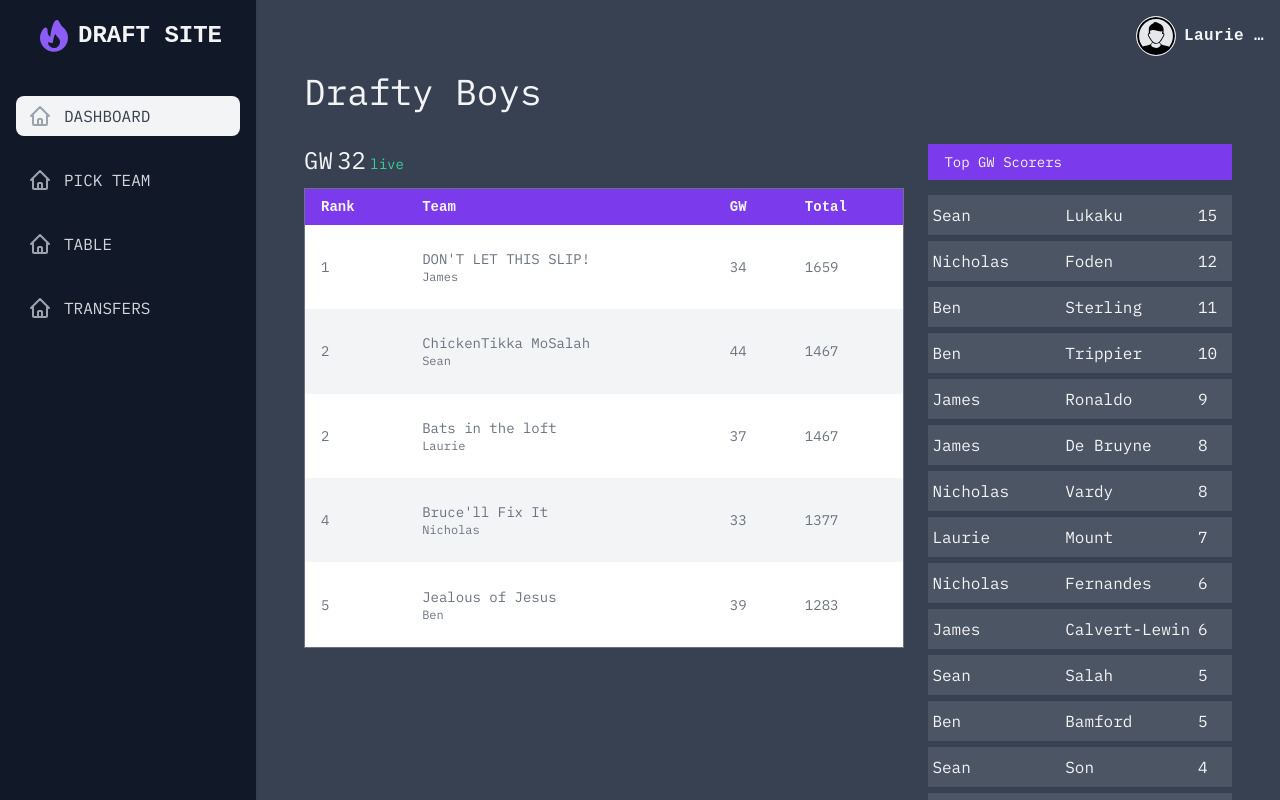
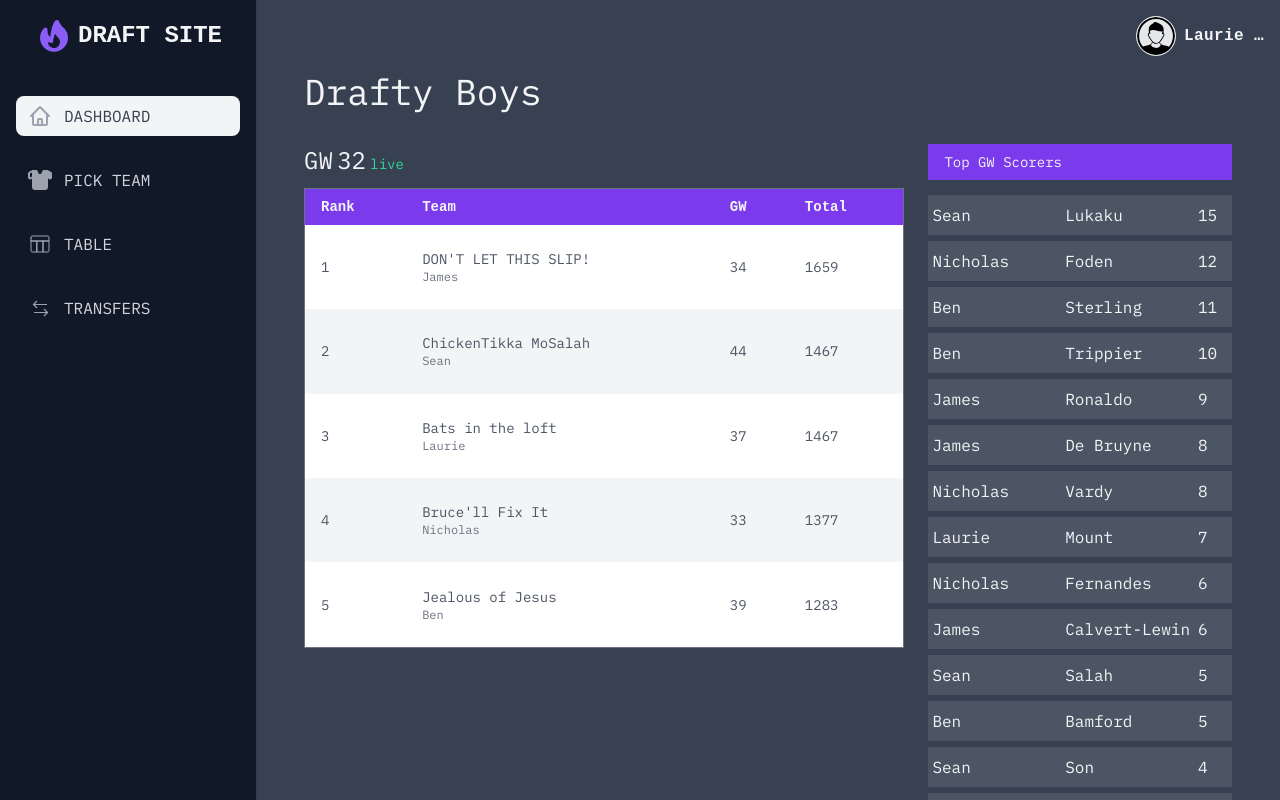
Before and after one commit to lpoulter1/draft-site-design, a React (Vite) app: page / in a window 1280 px wide. Shown: the top 800 px of the page. Built offline with nearby package versions, Linux system fonts and the light colour scheme; a web font is replaced by a local one.

Commit message:
update svg icons

```diff
--- a/src/App.jsx
+++ b/src/App.jsx
@@ -18,7 +18,7 @@ const managerData = {
       tot: 1467,
     },
     {
-      rank: 2,
+      rank: 3,
       team: "Bats in the loft",
       manager: "Laurie",
       gw: 37,
@@ -185,7 +185,7 @@ function TopScoringPlayers() {
 
 function ManagerTable() {
   return (
-    <table className=" border border-gray-500 table-auto w-full sm:w-[600px] h-2/4 text-gray-500 text-sm">
+    <table className=" border border-gray-500 table-auto w-full sm:w-[600px] h-2/4 text-gray-600 text-sm">
       <thead className="text-gray-100 bg-violet-600 sm:text-left">
         <tr>
           <th className="px-2 py-3 sm:py-2 sm:px-4">Rank</th>
@@ -200,7 +200,7 @@ function ManagerTable() {
             <td className="px-2 py-3 sm:py-2 sm:px-4">{manager.rank}</td>
             <td className="px-2 py-3 sm:py-2 sm:px-4">
               <div>{manager.team}</div>
-              <div className="text-xs">{manager.manager}</div>
+              <div className="text-xs text-gray-500">{manager.manager}</div>
             </td>
             <td className="px-2 py-3 sm:py-2 sm:px-4">{manager.gw}</td>
             <td className="px-2 py-3 sm:py-2 sm:px-4 ">{manager.tot}</td>
@@ -265,15 +265,18 @@ function App() {
               >
                 <span className="flex items-center justify-center text-lg text-gray-400">
                   <svg
+                    xmlns="http://www.w3.org/2000/svg"
+                    width="1.5rem"
+                    height="1.5rem"
+                    strokeWidth="2"
                     fill="none"
-                    strokeLinecap="round"
-                    strokeLinejoin="round"
-                    strokeWidth="2"
                     viewBox="0 0 24 24"
-                    stroke="currentColor"
-                    className="w-6 h-6"
                   >
-                    <path d="M3 12l2-2m0 0l7-7 7 7M5 10v10a1 1 0 001 1h3m10-11l2 2m-2-2v10a1 1 0 01-1 1h-3m-6 0a1 1 0 001-1v-4a1 1 0 011-1h2a1 1 0 011 1v4a1 1 0 001 1m-6 0h6" />
+                    <path
+                      fill="currentColor"
+                      d="M5 2a1 1 0 0 0-.447.106L1.106 3.829A2 2 0 0 0 0 5.618v3.764a2 2 0 0 0 2.894 1.789L4 10.618V19a3 3 0 0 0 3 3h10a3 3 0 0 0 3-3v-8.382l1.106.553A2 2 0 0 0 24 9.382V5.618a2 2 0 0 0-1.106-1.789l-3.447-1.723A1 1 0 0 0 19 2h-3a2 2 0 0 0-2 2 2 2 0 1 1-4 0 2 2 0 0 0-2-2H5ZM4 4.618v3.764l-2 1V5.618l2-1ZM8 4H6v15a1 1 0 0 0 1 1h10a1 1 0 0 0 1-1V4h-2a4 4 0 0 1-8 0Zm14 1.618-2-1v3.764l2 1V5.618ZM10 12.5a.5.5 0 0 1 1 0v2a.5.5 0 0 1-1 0v-2Zm.5-2.5A2.5 2.5 0 0 0 8 12.5v2a2.5 2.5 0 0 0 5 0v-2a2.5 2.5 0 0 0-2.5-2.5Zm3.5 0a1 1 0 1 0 0 2v4a1 1 0 1 0 2 0v-5a1 1 0 0 0-1-1h-1Z"
+                      clipRule="evenodd"
+                    />
                   </svg>
                 </span>
                 <span className="ml-3">Pick Team</span>
@@ -286,15 +289,17 @@ function App() {
               >
                 <span className="flex items-center justify-center text-lg text-gray-400">
                   <svg
+                    xmlns="http://www.w3.org/2000/svg"
+                    width="1.5rem"
+                    height="1.5rem"
                     fill="none"
-                    strokeLinecap="round"
-                    strokeLinejoin="round"
-                    strokeWidth="2"
                     viewBox="0 0 24 24"
-                    stroke="currentColor"
-                    className="w-6 h-6"
                   >
-                    <path d="M3 12l2-2m0 0l7-7 7 7M5 10v10a1 1 0 001 1h3m10-11l2 2m-2-2v10a1 1 0 01-1 1h-3m-6 0a1 1 0 001-1v-4a1 1 0 011-1h2a1 1 0 011 1v4a1 1 0 001 1m-6 0h6" />
+                    <path
+                      stroke="currentColor"
+                      strokeLinecap="round"
+                      d="M15 9h6v9c0 .943 0 1.414-.293 1.707C20.414 20 19.943 20 19 20h-4V9ZM3 9h6v11H5c-.943 0-1.414 0-1.707-.293C3 19.414 3 18.943 3 18V9ZM9 9h6v11H9zM3 6c0-.943 0-1.414.293-1.707C3.586 4 4.057 4 5 4h14c.943 0 1.414 0 1.707.293C21 4.586 21 5.057 21 6v3H3V6Z"
+                    />
                   </svg>
                 </span>
                 <span className="ml-3">Table</span>
@@ -307,15 +312,18 @@ function App() {
               >
                 <span className="flex items-center justify-center text-lg text-gray-400">
                   <svg
+                    xmlns="http://www.w3.org/2000/svg"
+                    width="1.5rem"
+                    height="1.5rem"
+                    strokeWidth="2"
                     fill="none"
-                    strokeLinecap="round"
-                    strokeLinejoin="round"
-                    strokeWidth="2"
                     viewBox="0 0 24 24"
-                    stroke="currentColor"
-                    className="w-6 h-6"
                   >
-                    <path d="M3 12l2-2m0 0l7-7 7 7M5 10v10a1 1 0 001 1h3m10-11l2 2m-2-2v10a1 1 0 01-1 1h-3m-6 0a1 1 0 001-1v-4a1 1 0 011-1h2a1 1 0 011 1v4a1 1 0 001 1m-6 0h6" />
+                    <path
+                      stroke="currentColor"
+                      strokeWidth="1.2"
+                      d="M19.5 16.5H6m-.5-8H19M16 13l3.5 3.5L16 20m-7-8L5.5 8.5 9 5"
+                    />
                   </svg>
                 </span>
                 <span className="ml-3">Transfers</span>
@@ -328,10 +336,10 @@ function App() {
         <header className="w-full px-4 py-4">
           <div className="flex flex-row items-center header-content">
             <div className="flex ml-auto">
-              <a href className="flex flex-row items-center">
+              <a href="" className="flex flex-row items-center">
                 <img
                   src={avatarIcon}
-                  alt
+                  alt="avatar"
                   className="w-10 h-10 bg-gray-200 border rounded-full"
                 />
                 <span className="flex flex-col ml-2">
```
